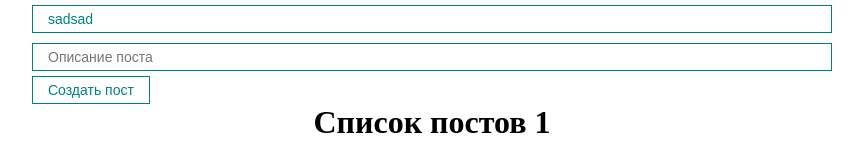
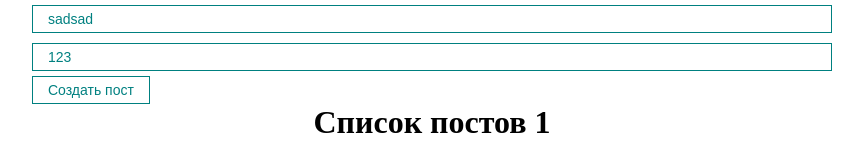
Before and after one commit to AntonKrivelo/react-fundamental, a React (Create React App) app: page / in a window 1280 px wide. Shown: the top 160 px of the page, without its empty margins (208-1071 px from the left). Built offline with nearby package versions, Linux system fonts and the light colour scheme.

Commit message:
Сделал управляемый компонент инпут с помощью хука useState

```diff
--- a/src/App.js
+++ b/src/App.js
@@ -16,18 +16,19 @@ function App() {
   ])
 
   const [title, setTitle] = useState('sadsad')
+  const [description, setDescription] = useState('123')
 
   const addNewPost = (e) => {
     e.preventDefault()
     console.log(title)
-    console.log(bodyInputRef.current.value)
+    console.log(description)
   }
 
   return (
     <div className="App">
       <form>
         <MyInput value={title} onChange={e => setTitle(e.target.value)} type="text" placeholder="Заголовок поста" />
-        <MyInput ref={bodyInputRef} type="text" placeholder="Описание поста" />
+        <MyInput value={description} onChange={e => setDescription(e.target.value)} type="text" placeholder="Описание поста" />
         <MyButton onClick={addNewPost}>Создать пост</MyButton>
       </form>
         <PostList posts={posts} title="Список постов 1"/>
```
